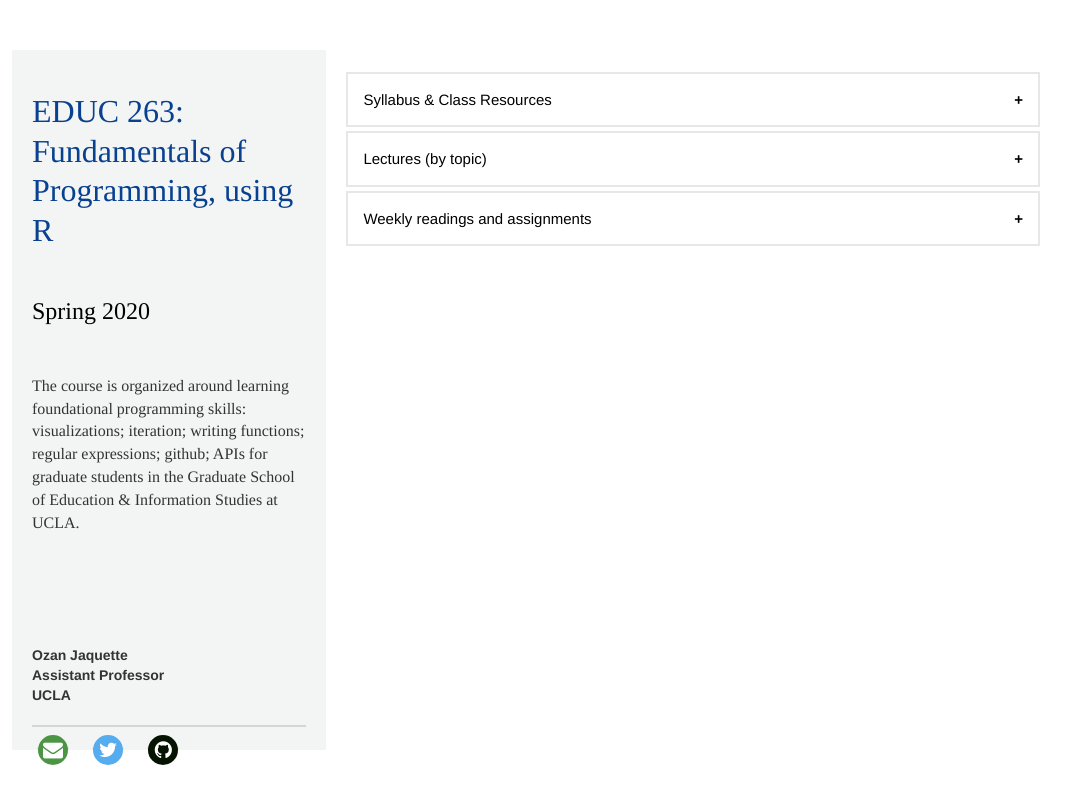
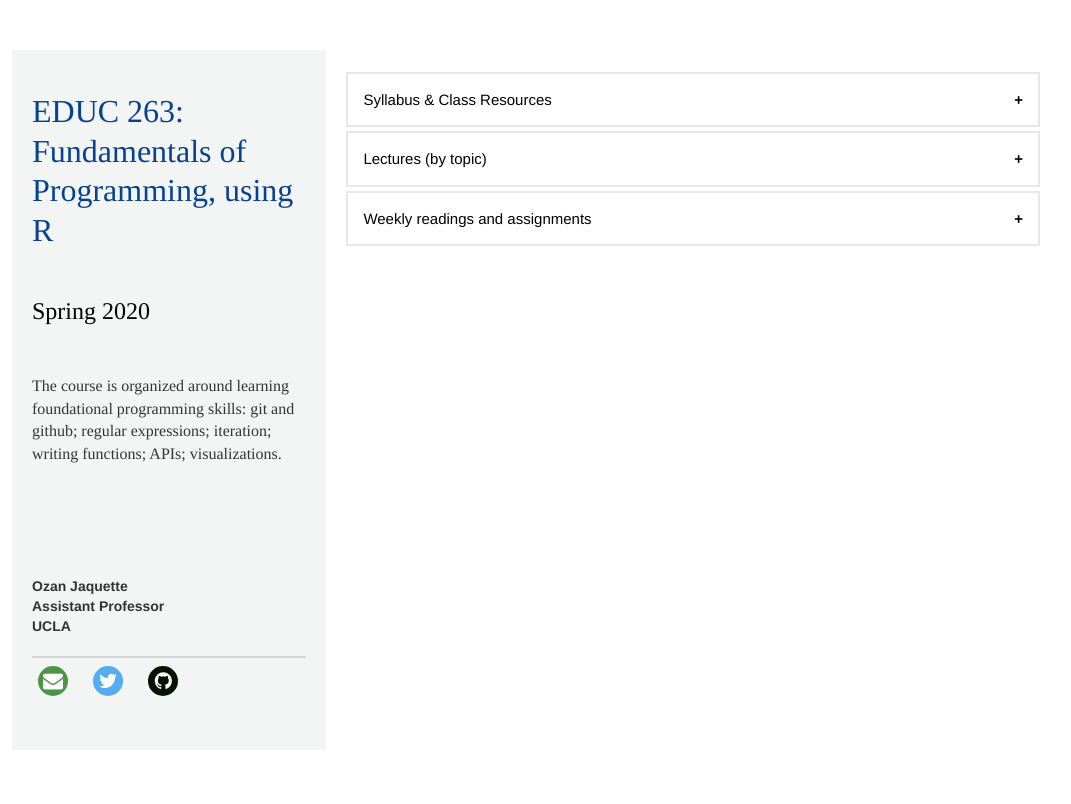
Before and after one commit to Rucla-ed/rclass2, a Jekyll site: the page built from README.md, in a window 1280 px wide. Shown: the top 804 px of the page, without its empty margins (104-1175 px from the left). Built offline with Jekyll 4.4.1, drawn with Linux system fonts in a browser that asks for light colours; our own code applies the rules of GitHub Pages for plain Markdown files.

Commit message:
changed coruse description on github website

```diff
--- a/_layouts/default.html
+++ b/_layouts/default.html
@@ -199,7 +199,7 @@ div.ex1 {
     <br/>
 
     <p>
-      <font face = "Times" size = "3px"> The course is organized around learning foundational programming skills: visualizations; iteration; writing functions; regular expressions; github; APIs for graduate students in the Graduate School of Education & Information Studies at UCLA. </font>
+      <font face = "Times" size = "3px"> The course is organized around learning foundational programming skills: git and github; regular expressions; iteration; writing functions; APIs; visualizations. </font>
     </p>
 
 
```
